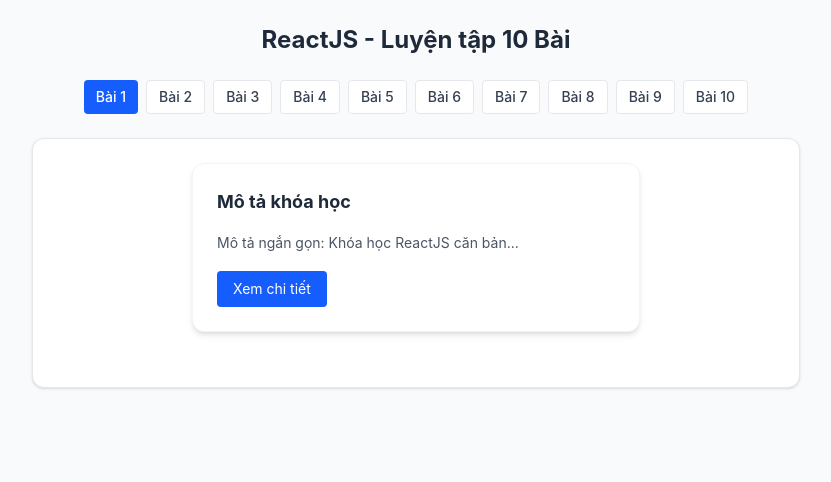
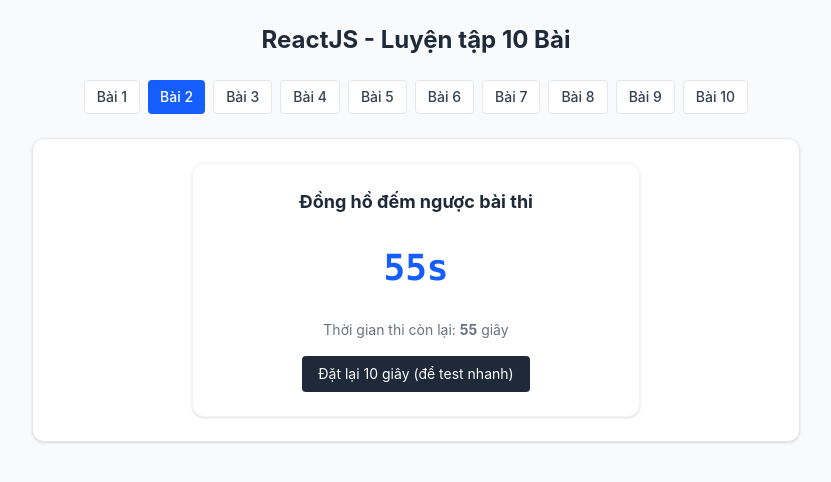
Before and after one commit to Son-Uchiha/Reactjs-Session02, a React (Vite) app: page / in a window 1280 px wide. Shown: the top 482 px of the page, without its empty margins (224-1055 px from the left). Built offline with nearby package versions, Linux system fonts and the light colour scheme.

Commit message:
Done bài 2

```diff
--- a/src/App.jsx
+++ b/src/App.jsx
@@ -1,8 +1,9 @@
 import { useState } from "react";
 import Bai01 from "./exercises/Bai01";
+import Bai02 from "./exercises/Bai02";
 
 export default function App() {
-  const [currentBai, setCurrentBai] = useState(1);
+  const [currentBai, setCurrentBai] = useState(2); // Mặc định mở bài 2 để bạn kiểm tra
 
   return (
     <div className="min-h-screen bg-gray-50 p-6">
@@ -31,9 +32,10 @@
         {/* Khu vực hiển thị bài tập */}
         <div className="bg-white p-6 rounded-xl shadow-sm border border-gray-200 min-h-[250px]">
           {currentBai === 1 && <Bai01 />}
-          {currentBai > 1 && (
+          {currentBai === 2 && <Bai02 />}
+          {currentBai > 2 && (
             <p className="text-center text-gray-400 py-12">
-              Bài {currentBai} chưa làm. Hãy bấm Bài 1 để xem nhé!
+              Bài {currentBai} chưa làm. Hãy chọn Bài 1 hoặc Bài 2 nhé!
             </p>
           )}
         </div>
--- /dev/null
+++ b/src/exercises/Bai02.jsx
@@ -0,0 +1,49 @@
+import { useState, useEffect } from "react";
+
+export default function Bai02() {
+  // Bắt đầu từ 60 giây (bạn có thể đổi thành 10 để test cho nhanh)
+  const [timeLeft, setTimeLeft] = useState(60);
+
+  useEffect(() => {
+    // 1. Xử lý "Bẫy dữ liệu": Nếu thời gian đã về 0 thì DỪNG HẲN, không đếm tiếp
+    if (timeLeft <= 0) return;
+
+    // 2. Hẹn giờ: Sau 1 giây (1000ms) thì giảm đi 1 giây
+    const timer = setTimeout(() => {
+      setTimeLeft(timeLeft - 1);
+    }, 1000);
+
+    // 3. Dọn dẹp (Cleanup): Hủy timer cũ trước khi tạo timer mới (chống tràn RAM)
+    return () => clearTimeout(timer);
+  }, [timeLeft]); // 4. Dependency Array: Chỉ chạy lại effect khi timeLeft thay đổi
+
+  return (
+    <div className="p-6 max-w-md mx-auto bg-white rounded-xl shadow space-y-4 text-center border border-gray-100">
+      <h2 className="text-lg font-bold text-gray-800">Đồng hồ đếm ngược bài thi</h2>
+
+      {/* Hiển thị số giây còn lại */}
+      <div className="text-4xl font-extrabold text-blue-600 font-mono py-4">
+        {timeLeft > 0 ? `${timeLeft}s` : "0s"}
+      </div>
+
+      {/* Thông báo trạng thái */}
+      {timeLeft === 0 ? (
+        <p className="text-red-500 font-semibold bg-red-50 py-2 rounded-lg">
+          Hết giờ làm bài! Hệ thống đã dừng tính toán.
+        </p>
+      ) : (
+        <p className="text-gray-500 text-sm">
+          Thời gian thi còn lại: <span className="font-bold">{timeLeft}</span> giây
+        </p>
+      )}
+
+      {/* Nút bấm để thử lại */}
+      <button
+        onClick={() => setTimeLeft(10)} // Thử lại với 10 giây cho nhanh
+        className="px-4 py-2 bg-gray-800 text-white text-sm rounded hover:bg-black cursor-pointer transition"
+      >
+        Đặt lại 10 giây (để test nhanh)
+      </button>
+    </div>
+  );
+}
```
